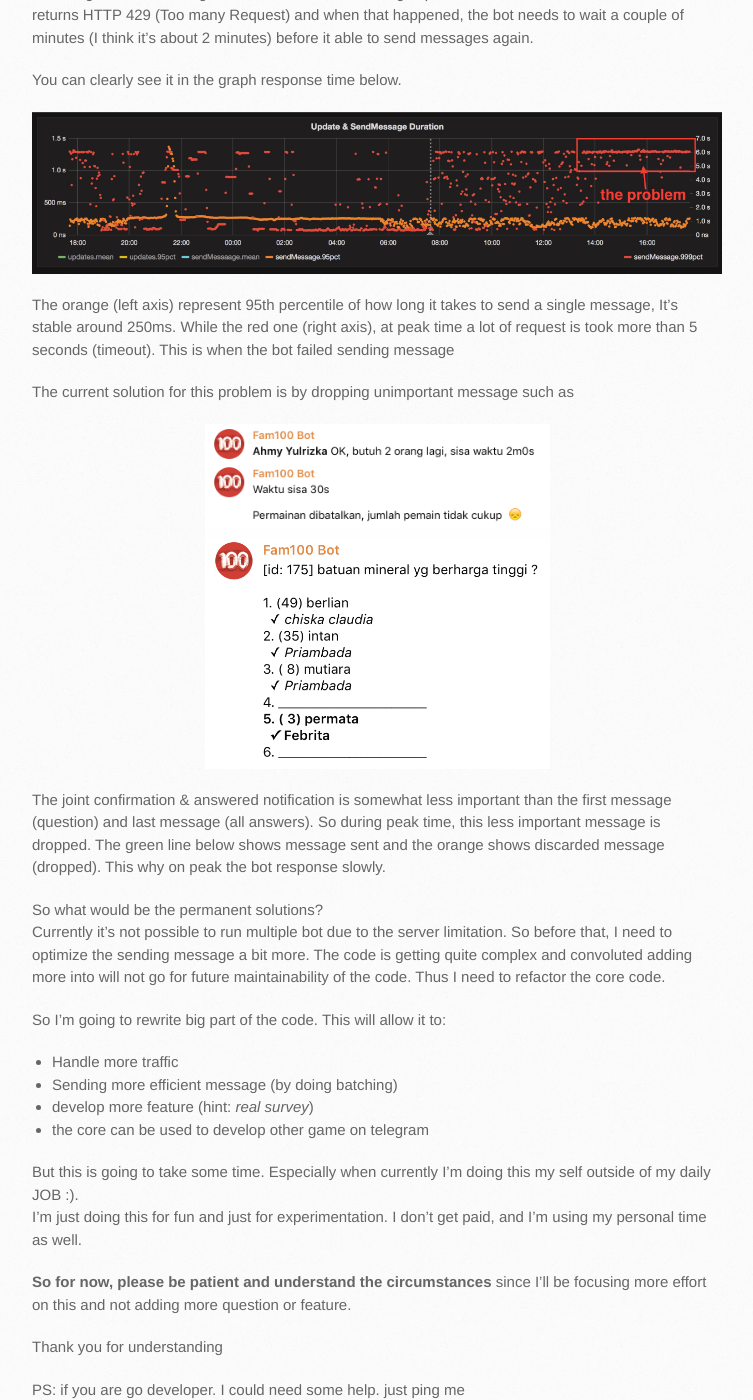
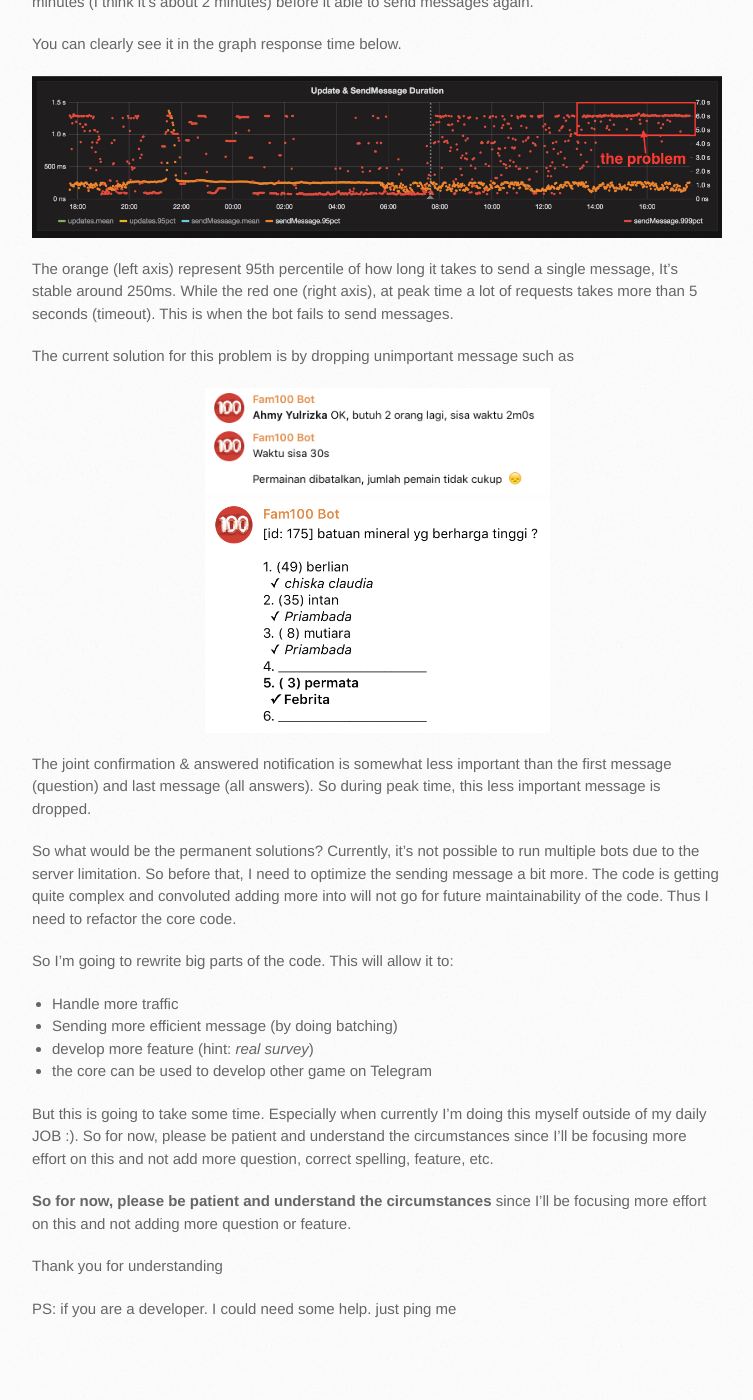
Before and after one commit to yulrizka/fam100, a Jekyll site: the page built from _posts/2016-08-02-why-is-the-bot-slow-sometimes.md, in a window 1280 px wide and 1400 px high, scrolled down 1605 px. Shown: the whole window, without its empty margins (138-891 px from the left). Built offline with Jekyll 4.4.1, drawn with Linux system fonts in a browser that asks for light colours; after the commit the page ends 2968 px from its top, so only the background shows below that; some of the changed text lies outside the part shown.

Commit message:
publish post why bot is slow

````diff
--- a/2016-08-02-why-is-the-bot-slow-sometimes.md
+++ b/_posts/2016-08-02-why-is-the-bot-slow-sometimes.md
@@ -8,16 +8,13 @@
 TLDR; The bot is fast enough, but it sending too many messages and Telegram limits this.
 I'll be focusing my effort on making it more efficient by rewriting the code.
 For now please endure this with me.
-
-Also I have a daily JOB and I only do this for fun :)
-so I can't really promise fast delivery
 ```
 
-Before answering the question let's see the scale of what fam100 bot currently processed. **all graph shown below is CEST time, for WIB add 5 hours**
+Before answering the question let’s see the scale of what fam100 bot currently processed. **all graph shown below is CEST time, for WIB add 5 hours**
 
 ![user and player graph]({{ site.baseurl}}/images/20160802/active_game_and_players.png)
 
-On the left side you see that during peak there are about **500**  active game with **2000** users playing at the same time. But this is not entirely the problem. On peak this mean 2000 people are typing answer at the same time. But this is not necessary the problem. How many message does the bot processed?
+On the left side, you see that during peak there is about **500** active group/game with **2000** users playing at the same time. But this is not entirely the problem. On peak, this means 2000 people are typing answer at the same time. Still this is not necessary the problem. How many message does the bot process?
 
 <img src="{{ site.baseurl}}/images/20160802/incoming_message_perday.png" alt="incoming message per day" width="50%" style="float:left">
 <img src="{{ site.baseurl}}/images/20160802/incoming_message_persec.png" alt="incoming message per day" width="50%" style="">
@@ -26,8 +23,8 @@
 
 ![incoming message per day]({{ site.baseurl}}/images/20160802/service_time.png){: .center-image .half }
 
-The graph shows that on average it took about **170 micro seconds** to process a single message. This would amount to **5882** message per seconds. And at 99th percentile it took about  **2.5 ms** (this would amount to 400 message per seconds. So I believe, even with 10x the current load, the bot server will still able to process messages (assuming we can get the message fast enough from telegram).
-So it doesn't matter if you rewrite the code, at this scale you will have the same problem.
+The graph shows that on average it took about **170 microseconds** to process a single message. This would amount to **5882 message per seconds**. And at 99th percentile, it took about 2.5 ms (this would amount to 400 message per seconds. So I believe, even with 10x the current load, the bot server will still able to process messages (assuming we can get the message fast enough from telegram).
+So it doesn’t matter if you rewrite the code. At this scale, you will have the same problem.
 
 So if processing the message is not the problem, than what is? If you read the [Telegram F.A.Q.](https://core.telegram.org/bots/faq#my-bot-is-hitting-limits-how-do-i-avoid-this) you see that telegram limit message to be sent about 30 messages per seconds. Sometimes the server even returns HTTP 429 (Too many Request) and when that happened, the bot needs to wait a couple of minutes (I think it's about 2 minutes) before it able to send messages again.
 
@@ -35,7 +32,7 @@
 
 ![response time]({{ site.baseurl}}/images/20160802/response_time.png){: .center-image }
 
-The orange (left axis) represent 95th percentile of how long it takes to send a single message, It's stable around 250ms. While the red one (right axis), at peak time a lot of request is took more than 5 seconds (timeout). This is when the bot failed sending message
+The orange (left axis) represent 95th percentile of how long it takes to send a single message, It’s stable around 250ms. While the red one (right axis), at peak time a lot of requests takes more than 5 seconds (timeout). This is when the bot fails to send messages.
 
 The current solution for this problem is by dropping unimportant message such as
 
@@ -43,24 +40,22 @@
 ![answered]({{ site.baseurl}}/images/20160802/sample_message2.png){: .center-image .half }
 
 The joint confirmation & answered notification is somewhat less important than the first message (question) and last message (all answers). So during peak time, this less important message is dropped.
-The green line below shows message sent and the orange shows discarded message (dropped). This why on peak the bot response slowly.
 
 So what would be the permanent solutions?
-Currently it's not possible to run multiple bot due to the server limitation. So before that,  I need to optimize the sending message a bit more.
-The code is getting quite complex and convoluted adding more into will not go for future maintainability of the code. Thus I need to refactor the core code.
+Currently, it’s not possible to run multiple bots due to the server limitation. So before that, I need to optimize the sending message a bit more. The code is getting quite complex and convoluted adding more into will not go for future maintainability of the code. Thus I need to refactor the core code.
 
-So I'm going to rewrite big part of the code. This will allow it to:
+So I’m going to rewrite big parts of the code. This will allow it to:
 
 * Handle more traffic
 * Sending more efficient message (by doing batching)
 * develop more feature (hint: *real survey*)
-* the core can be used to develop other game on telegram
+* the core can be used to develop other game on Telegram
 
-But this is going to take some time. Especially when currently I'm doing this my self outside of my daily JOB :).
-I'm just doing this for fun and just for experimentation. I don't get paid, and I'm using my personal time as well.
+But this is going to take some time. Especially when currently I’m doing this myself outside of my daily JOB :).
+So for now, please be patient and understand the circumstances since I’ll be focusing more effort on this and not add more question, correct spelling, feature, etc.
 
 **So for now, please be patient and understand the circumstances** since I'll be focusing more effort on this and not adding more question or feature.
 
 Thank you for understanding
 
-PS: if you are go developer. I could need some help. just ping me
+PS: if you are a developer. I could need some help. just ping me
````
